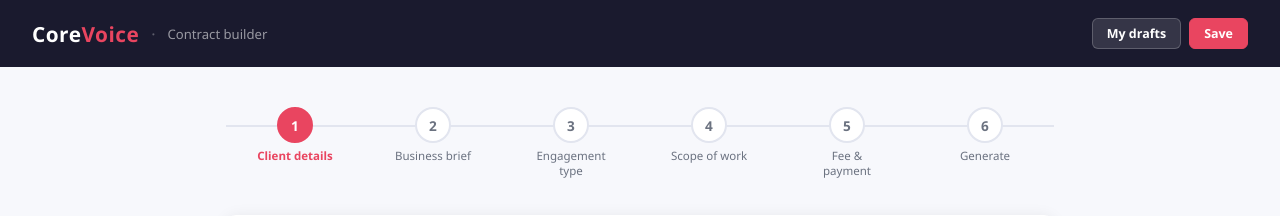
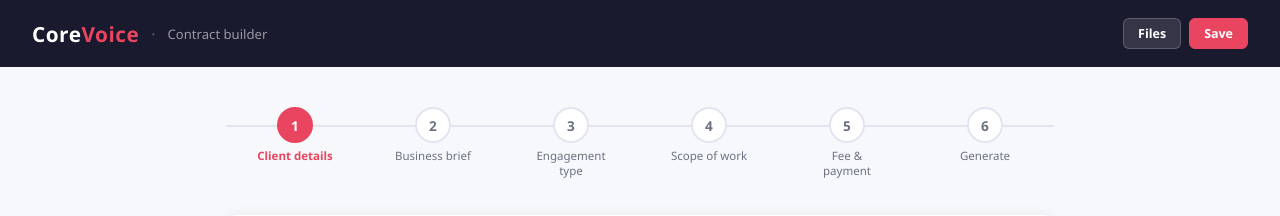
Before and after one commit to amrut-cv/CVwebapp, a PHP site: page /index.html in a window 1280 px wide. Shown: the top 216 px of the page. Run offline with PHP 8.4, Linux system fonts and the light colour scheme.

Commit message:
Files: shared across all users, renamed from drafts
- All users see all saved files
- File list shows who saved each one (first name before @)
- Removed per-user ownership checks on update and delete

Co-Authored-By: Claude Sonnet 4.6 <noreply@anthropic.com>

```diff
--- a/delete_draft.php
+++ b/delete_draft.php
@@ -17,7 +17,7 @@ if (!$id) {
 
 try {
     $pdo = getDB();
-    $pdo->prepare("DELETE FROM drafts WHERE id=? AND email=?")->execute([$id, $_SESSION['auth_email']]);
+    $pdo->prepare("DELETE FROM drafts WHERE id=?")->execute([$id]);
     echo json_encode(['success' => true]);
 } catch (Exception $e) {
     error_log('CVwebapp delete_draft: ' . $e->getMessage());
--- a/index.html
+++ b/index.html
@@ -273,7 +273,7 @@
   <span class="sep">·</span>
   <span class="sub">Contract builder</span>
   <div class="header-actions">
-    <button class="btn-header" onclick="openDraftsPanel()">My drafts</button>
+    <button class="btn-header" onclick="openDraftsPanel()">Files</button>
     <button class="btn-header accent" onclick="saveDraft()">Save</button>
   </div>
 </header>
@@ -282,7 +282,7 @@
 <div class="drafts-overlay hidden" id="draftsOverlay" onclick="if(event.target===this)closeDraftsPanel()">
   <div class="drafts-drawer">
     <div class="drafts-drawer-head">
-      <span>Saved drafts</span>
+      <span>Files</span>
       <button class="drafts-close" onclick="closeDraftsPanel()">✕</button>
     </div>
     <div class="drafts-body" id="draftsList"></div>
@@ -1041,18 +1041,18 @@ This proposal outlines what we'd recommend, what's in scope, and what it costs.
     try {
       const rows = await fetch('load_drafts.php').then(r => r.json());
       if (!rows.length) {
-        list.innerHTML = '<div class="drafts-empty">No saved drafts yet.<br>Hit Save to save your current entries.</div>';
+        list.innerHTML = '<div class="drafts-empty">No files saved yet.<br>Hit Save to save your current entries.</div>';
         return;
       }
       list.innerHTML = rows.map(r => `
         <div class="draft-item" onclick="loadDraft(${r.id}, ${JSON.stringify(r.data).replace(/"/g,'&quot;')})">
           <div class="draft-item-info">
             <div class="draft-item-name">${r.name}</div>
-            <div class="draft-item-date">${new Date(r.updated_at).toLocaleString('en-IN',{dateStyle:'medium',timeStyle:'short'})}</div>
+            <div class="draft-item-date">${r.email.split('@')[0]} &middot; ${new Date(r.updated_at).toLocaleString('en-IN',{dateStyle:'medium',timeStyle:'short'})}</div>
           </div>
           <button class="draft-delete" title="Delete" onclick="event.stopPropagation();deleteDraft(${r.id},this)">✕</button>
         </div>`).join('');
-    } catch { list.innerHTML = '<div class="drafts-empty">Failed to load drafts.</div>'; }
+    } catch { list.innerHTML = '<div class="drafts-empty">Failed to load files.</div>'; }
   }
 
   function closeDraftsPanel() {
@@ -1076,7 +1076,7 @@ This proposal outlines what we'd recommend, what's in scope, and what it costs.
     btn.closest('.draft-item').remove();
     if (!document.querySelector('.draft-item')) {
       document.getElementById('draftsList').innerHTML =
-        '<div class="drafts-empty">No saved drafts yet.</div>';
+        '<div class="drafts-empty">No files saved yet.</div>';
     }
     if (currentDraftId === id) currentDraftId = null;
   }
--- a/load_drafts.php
+++ b/load_drafts.php
@@ -6,8 +6,8 @@ header('Content-Type: application/json');
 
 try {
     $pdo  = getDB();
-    $stmt = $pdo->prepare("SELECT id, name, updated_at, data FROM drafts WHERE email=? ORDER BY updated_at DESC");
-    $stmt->execute([$_SESSION['auth_email']]);
+    $stmt = $pdo->prepare("SELECT id, name, email, updated_at, data FROM drafts ORDER BY updated_at DESC");
+    $stmt->execute([]);
     $rows = $stmt->fetchAll();
     foreach ($rows as &$r) {
         $r['data'] = json_decode($r['data'], true);
--- a/save_draft.php
+++ b/save_draft.php
@@ -21,8 +21,8 @@ $data  = json_encode($input['data'] ?? []);
 try {
     $pdo = getDB();
     if ($id) {
-        $stmt = $pdo->prepare("UPDATE drafts SET name=?, data=?, updated_at=NOW() WHERE id=? AND email=?");
-        $stmt->execute([$name, $data, $id, $email]);
+        $stmt = $pdo->prepare("UPDATE drafts SET name=?, data=?, updated_at=NOW() WHERE id=?");
+        $stmt->execute([$name, $data, $id]);
         echo json_encode(['success' => true, 'id' => $id]);
     } else {
         $stmt = $pdo->prepare("INSERT INTO drafts (email, name, data) VALUES (?, ?, ?)");
```
